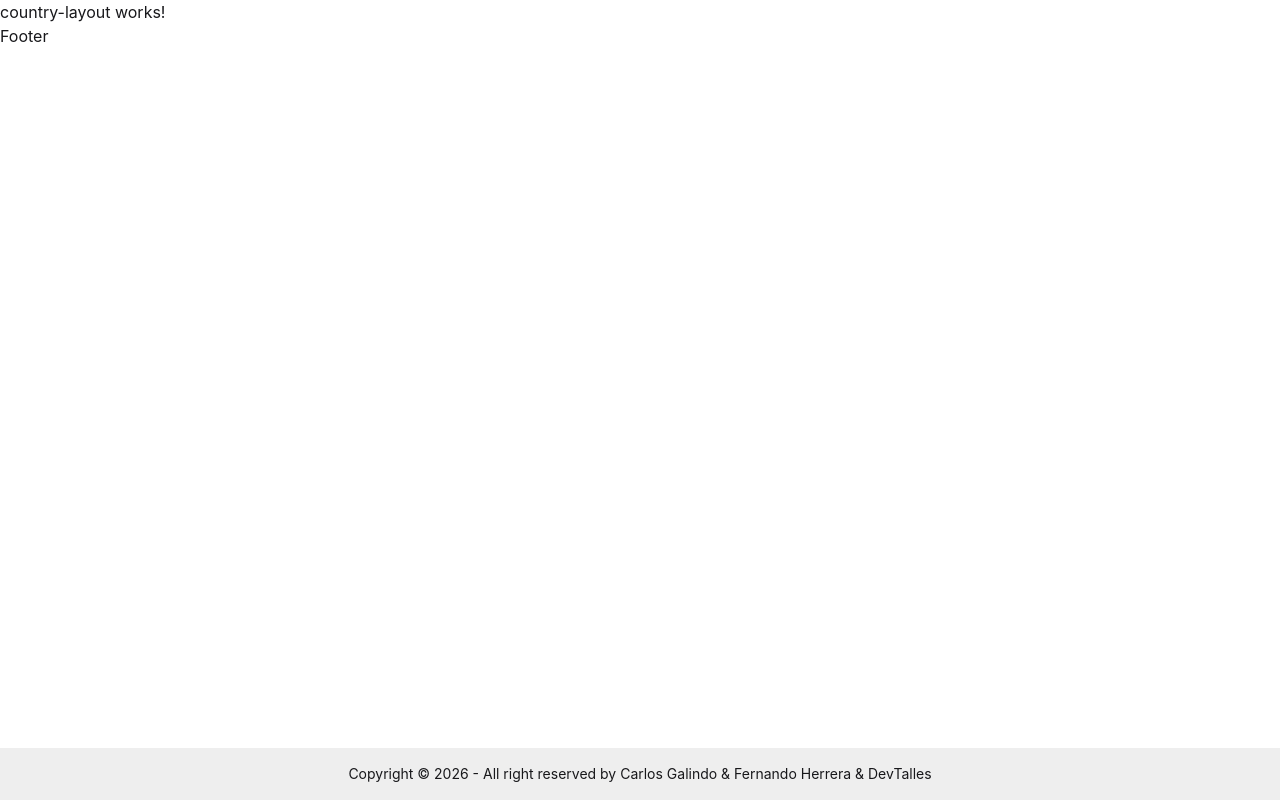
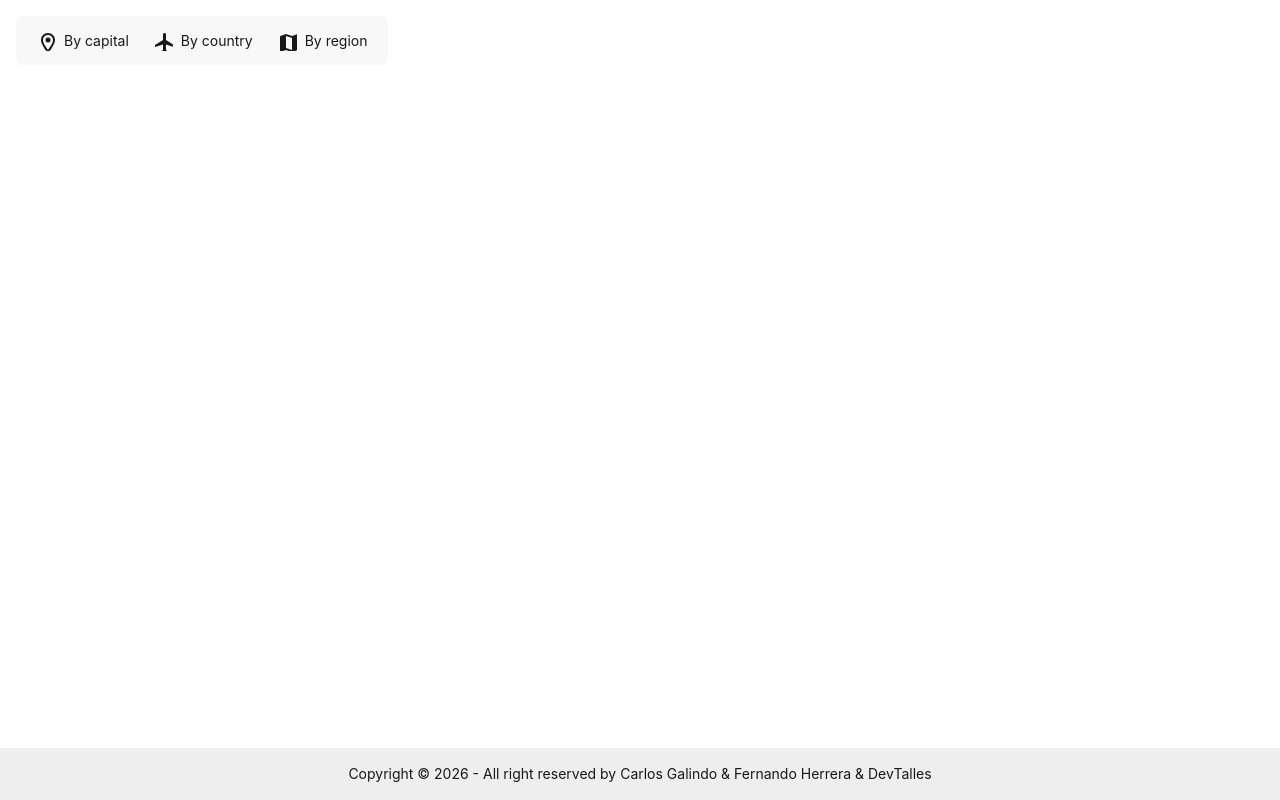
Before and after one commit to CarlosGal19/Angular_Country_SPA, an Angular app: page /country in a window 1280 px wide. Built offline with nearby package versions, Linux system fonts and the light colour scheme.

Commit message:
feat: show active route in country navigation bar

```diff
--- /dev/null
+++ b/src/app/country/components/countries-navigation/countries-navigation.html
@@ -0,0 +1,32 @@
+<div class="p-4 w-full">
+  <ul class="menu sm:menu-horizontal bg-base-200 rounded-box">
+    <li>
+      <a routerLink="/country/capital" routerLinkActive="btn btn-primary" [routerLinkActiveOptions]="{exact:true}">
+        <svg xmlns="http://www.w3.org/2000/svg" width="20" height="20" viewBox="0 0 20 20">
+          <path fill="currentColor"
+            d="M12 2C8.13 2 5 5.13 5 9c0 5.25 7 13 7 13s7-7.75 7-13c0-3.87-3.13-7-7-7M7 9c0-2.76 2.24-5 5-5s5 2.24 5 5c0 2.88-2.88 7.19-5 9.88C9.92 16.21 7 11.85 7 9" />
+          <circle cx="12" cy="9" r="2.5" fill="currentColor" />
+        </svg>
+        By capital
+      </a>
+    </li>
+    <li>
+      <a routerLink="/country/country" routerLinkActive="btn btn-primary" [routerLinkActiveOptions]="{exact:true}">
+        <svg xmlns="http://www.w3.org/2000/svg" width="20" height="20" viewBox="0 0 20 20">
+          <path fill="currentColor"
+            d="M21 16v-2l-8-5V3.5c0-.83-.67-1.5-1.5-1.5S10 2.67 10 3.5V9l-8 5v2l8-2.5V19l-2 1.5V22l3.5-1l3.5 1v-1.5L13 19v-5.5z" />
+        </svg>
+        By country
+      </a>
+    </li>
+    <li>
+      <a routerLink="/country/region" routerLinkActive="btn btn-primary" [routerLinkActiveOptions]="{exact:true}">
+        <svg xmlns="http://www.w3.org/2000/svg" width="20" height="20" viewBox="0 0 20 20">
+          <path fill="currentColor"
+            d="m20.5 3l-.16.03L15 5.1L9 3L3.36 4.9c-.21.07-.36.25-.36.48V20.5c0 .28.22.5.5.5l.16-.03L9 18.9l6 2.1l5.64-1.9c.21-.07.36-.25.36-.48V3.5c0-.28-.22-.5-.5-.5M15 19l-6-2.11V5l6 2.11z" />
+        </svg>
+        By region
+      </a>
+    </li>
+  </ul>
+</div>
--- a/src/app/country/layouts/country-layout/country-layout.html
+++ b/src/app/country/layouts/country-layout/country-layout.html
@@ -1,3 +1,4 @@
-<p>country-layout works!</p>
-<router-outlet />
-<footer>Footer</footer>
+<countries-navigation />
+<div class="px-4">
+  <router-outlet />
+</div>
--- a/src/app/country/layouts/country-layout/country-layout.ts
+++ b/src/app/country/layouts/country-layout/country-layout.ts
@@ -1,9 +1,10 @@
 import { Component } from '@angular/core';
 import { RouterOutlet } from '@angular/router';
+import { CountriesNavigation } from '../../components/countries-navigation/countries-navigation';
 
 @Component({
   selector: 'country-layout',
-  imports: [RouterOutlet],
+  imports: [RouterOutlet, CountriesNavigation],
   templateUrl: './country-layout.html',
 })
 export class CountryLayout {
--- /dev/null
+++ b/src/app/country/pages/country-page/country-page.html
@@ -0,0 +1 @@
+<p>country-page works!</p>
--- /dev/null
+++ b/src/app/country/pages/region-page/region-page.html
@@ -0,0 +1 @@
+<p>region-page works!</p>
```
Also changed, not shown: src/app/country/components/countries-navigation/countries-navigation.ts (added, +11 -0 lines), src/app/country/country.routes.ts (+11 -1 lines), src/app/country/pages/country-page/country-page.ts (added, +10 -0 lines), src/app/country/pages/region-page/region-page.ts (added, +10 -0 lines).
